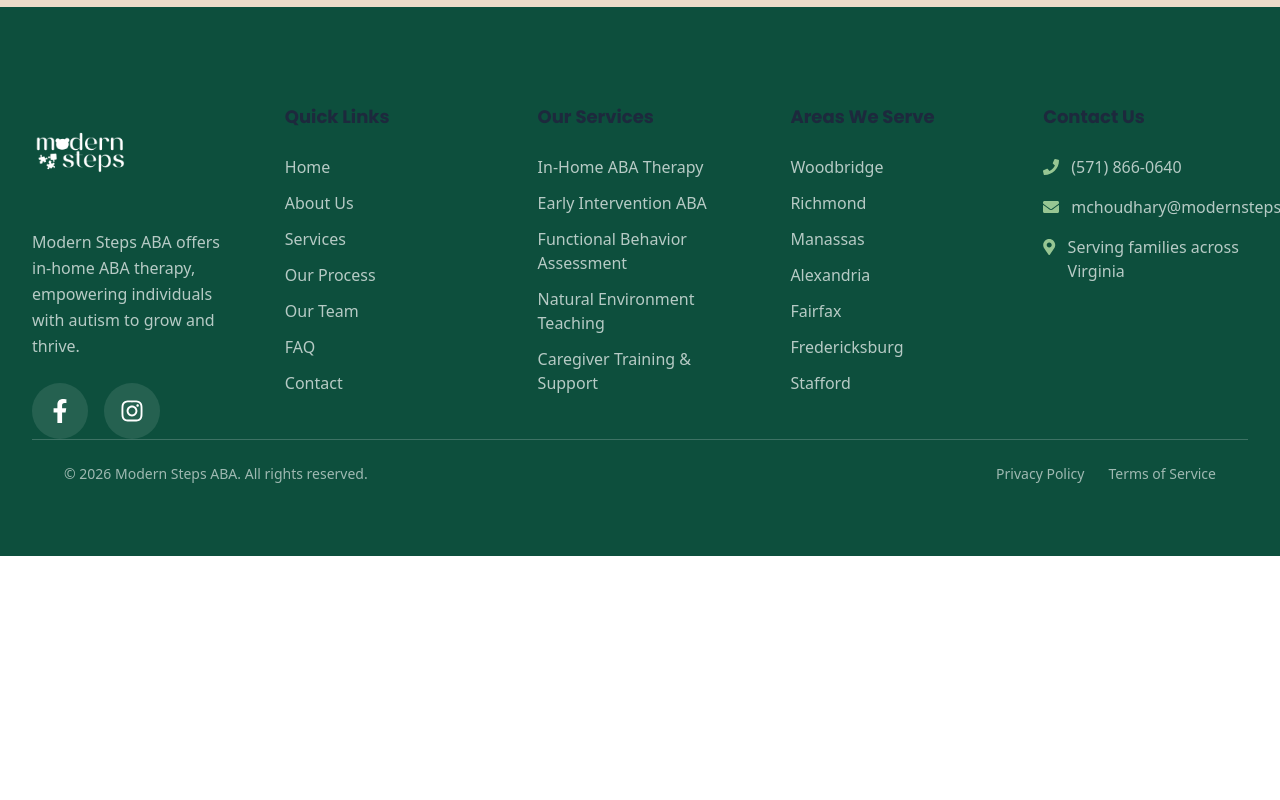
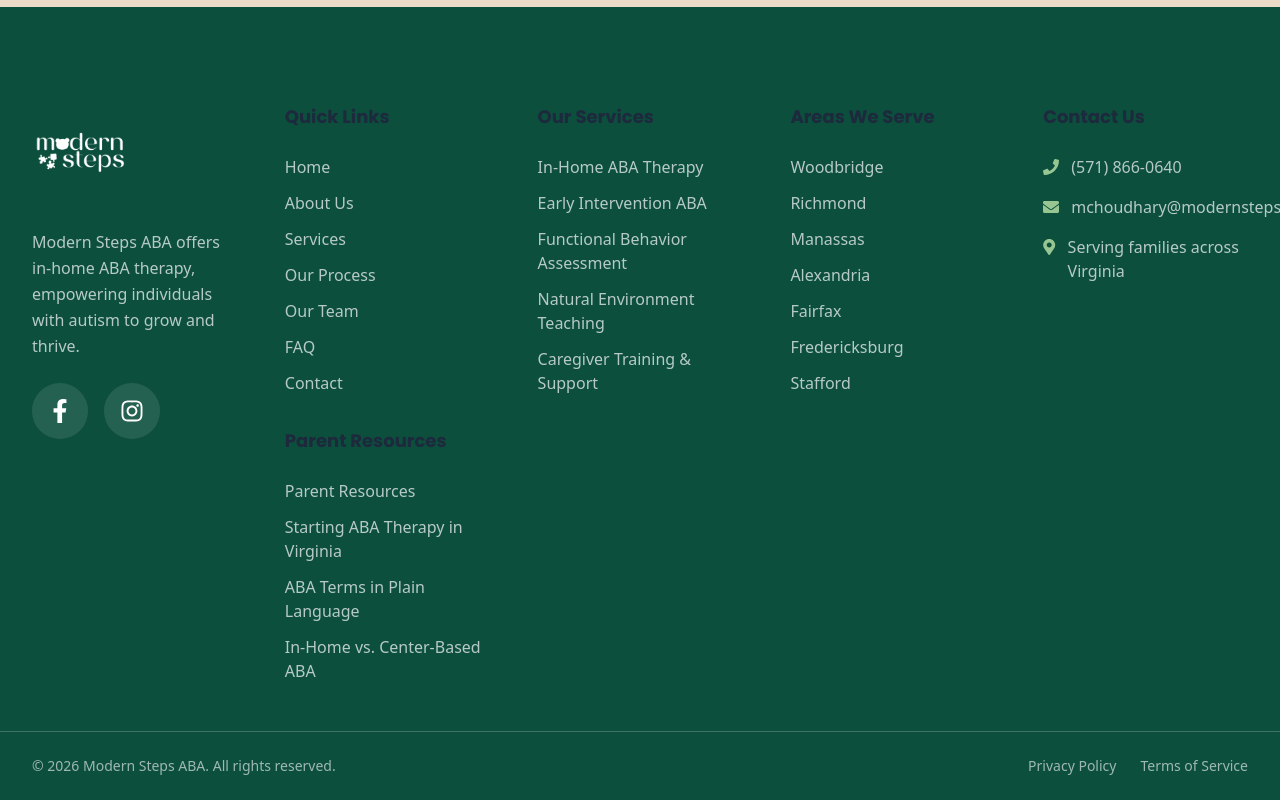
Before and after one commit to patron29/modern-steps-aba, a React (Vite) app: page / in a window 1280 px wide. Shown: the part 9579-10379 px from the top of the page. Before the commit the page ends 10135 px from the top, so only its background shows below. Built offline with nearby package versions, Linux system fonts and the light colour scheme.

Commit message:
Add Parent Resources links to Footer

```diff
--- a/src/components/Footer.jsx
+++ b/src/components/Footer.jsx
@@ -29,6 +29,13 @@ const areas = [
   { name: 'Fairfax', href: '/aba-therapy-fairfax-va' },
   { name: 'Fredericksburg', href: '/aba-therapy-fredericksburg-va' },
   { name: 'Stafford', href: '/aba-therapy-stafford-va' },
+];
+
+const resources = [
+  { name: 'Parent Resources', href: '/resources' },
+  { name: 'Starting ABA Therapy in Virginia', href: '/resources/starting-aba-therapy-virginia' },
+  { name: 'ABA Terms in Plain Language', href: '/resources/aba-terms-glossary' },
+  { name: 'In-Home vs. Center-Based ABA', href: '/resources/in-home-vs-center-based-aba' },
 ];
 
 const socialLinks = [
@@ -88,7 +95,6 @@ export default function Footer() {
               ))}
             </div>
           </div>
-
           {/* Quick Links */}
           <div>
             <h4 className="font-bold text-lg mb-6">Quick Links</h4>
@@ -105,8 +111,17 @@ export default function Footer() {
                 </li>
               ))}
             </ul>
+            <h4 className="font-bold text-lg mb-6 mt-8">Parent Resources</h4>
+            <ul className="space-y-3">
+              {resources.map((resource) => (
+                <li key={resource.name}>
+                  <Link to={resource.href} className="text-white/70 hover:text-secondary transition-colors">
+                    {resource.name}
+                  </Link>
+                </li>
+              ))}
+            </ul>
           </div>
-
           {/* Services */}
           <div>
             <h4 className="font-bold text-lg mb-6">Our Services</h4>
@@ -120,7 +135,6 @@ export default function Footer() {
               ))}
             </ul>
           </div>
-
           {/* Areas We Serve */}
           <div>
             <h4 className="font-bold text-lg mb-6">Areas We Serve</h4>
@@ -134,7 +148,6 @@ export default function Footer() {
               ))}
             </ul>
           </div>
-
           {/* Contact Info */}
           <div>
             <h4 className="font-bold text-lg mb-6">Contact Us</h4>
@@ -164,7 +177,7 @@ export default function Footer() {
             </ul>
           </div>
         </div>
-
+      </div>
       {/* Bottom Bar */}
       <div className="border-t border-white/20">
         <div className="container-custom mx-auto px-4 md:px-8 py-6">
@@ -183,7 +196,6 @@ export default function Footer() {
           </div>
         </div>
       </div>
-      </div>
     </footer>
   );
 }
```
